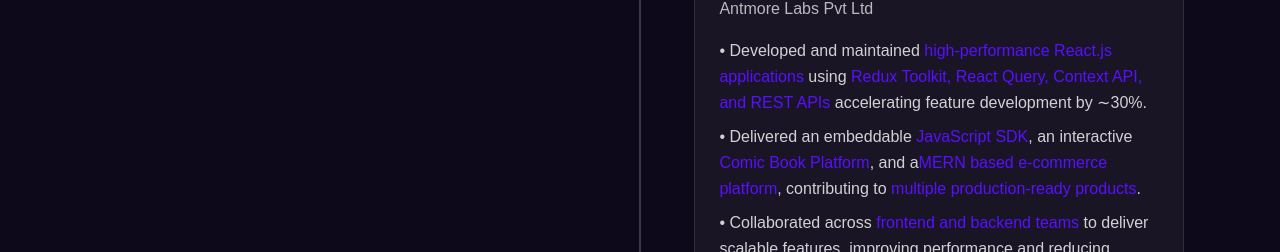
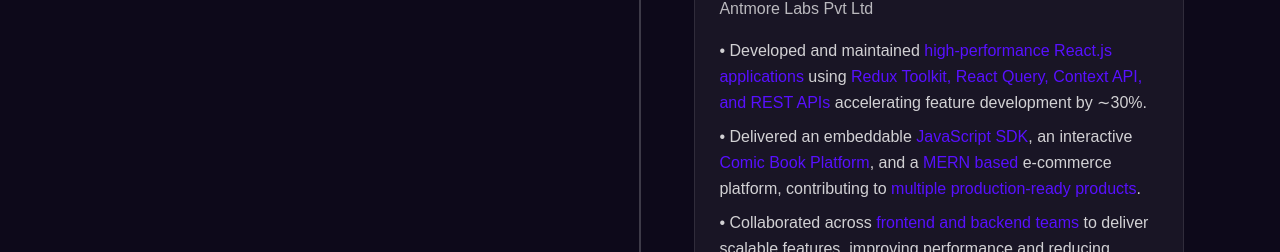
Before and after one commit to UjjwalGupta1105/Portfolio, a Next.js app in the folder portfolio/: page / in a window 1280 px wide. Shown: the part 2140-2392 px from the top of the page. Built offline with nearby package versions, Linux system fonts and the light colour scheme; a web font is replaced by a local one.

Commit message:
Refactor experience description for clarity
Updated formatting in experience section to improve readability.

```diff
--- a/portfolio/components/experience.jsx
+++ b/portfolio/components/experience.jsx
@@ -36,8 +36,8 @@
       </span>
       <span className="block">
         • Delivered an embeddable <span className="text-[#5810ff] font-medium">JavaScript SDK</span>, an interactive <span className="text-[#5810ff] font-medium">Comic Book Platform</span>, and a
-        <span className="text-[#5810ff] font-medium">MERN based e-commerce
-platform</span>, contributing to <span className="text-[#5810ff] font-medium">multiple production-ready products</span>.
+        <span className="text-[#5810ff] font-medium"> MERN based </span>e-commerce
+platform, contributing to <span className="text-[#5810ff] font-medium">multiple production-ready products</span>.
 
       </span>
       <span className="block">
```
